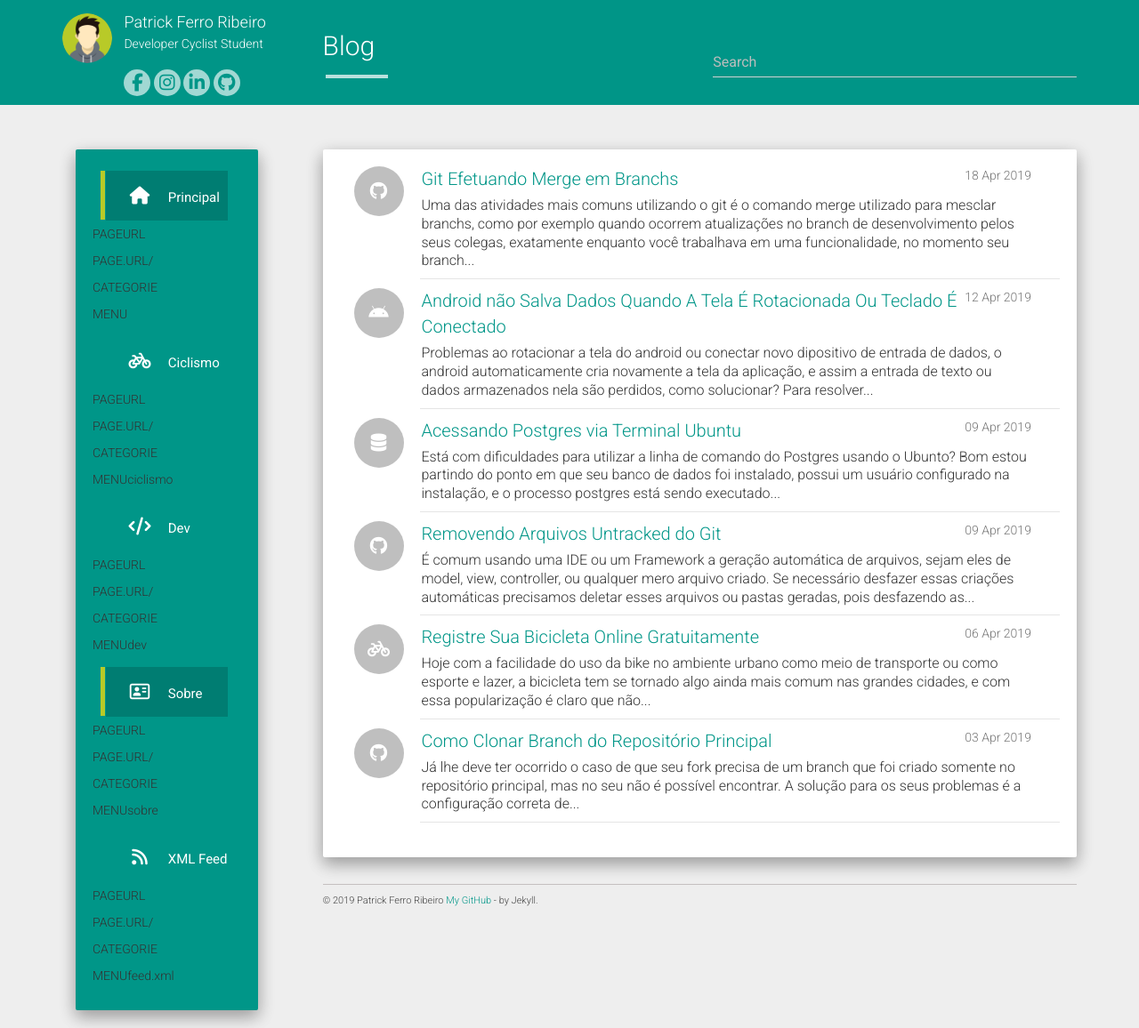
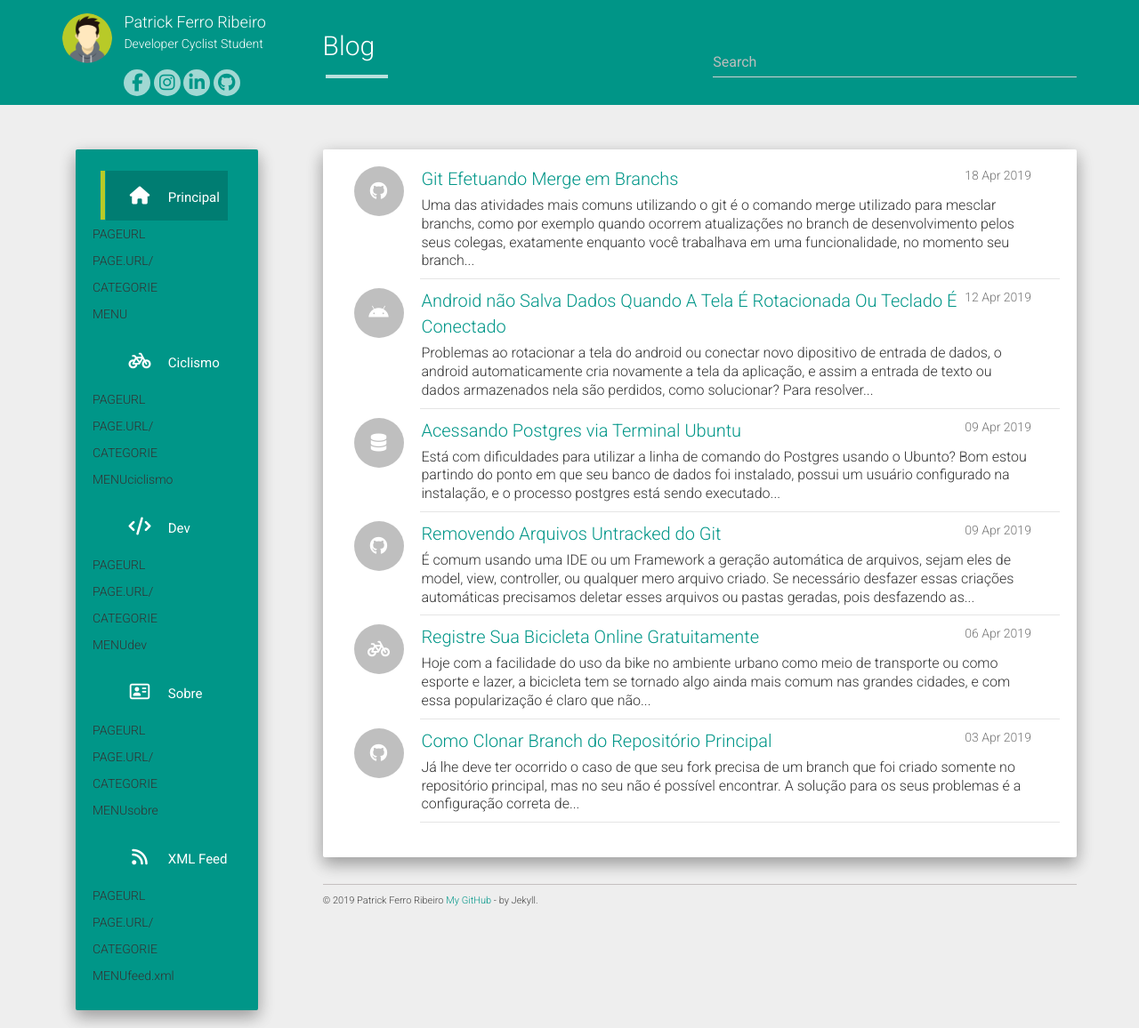
Before and after one commit to riberman/riberman.github.io, a Jekyll site: the page built from index.html, in a window 1280 px wide. Shown: the whole page at 89% size. Built offline with Jekyll 4.4.1, drawn with Linux system fonts in a browser that asks for light colours; nearby versions of some CDN libraries; the list of posts is cut into pages by our own code.

Commit message:
test categories navigation

```diff
--- a/_includes/navigation.html
+++ b/_includes/navigation.html
@@ -12,7 +12,7 @@
 	{% endif %}
 	{% assign target = i.target %}
     {% unless target %} {% assign target = '_self' %} {% endunless %}
-	{% if pageurl == menuurl or (menuurl == categorie && pageurl == '' && categorie == '') or (menuurl == 'sobre' && pageurl == 'about')%}
+	{% if pageurl == menuurl or menuurl == categorie and pageurl == '' %}
 		{% assign current = 'current-menu-item' %}
 	{% endif %}
 	<li class="col-lg-12 col-md-12 col-sm-4 col-xs-12 {{ current }} {{ pageurl }}"><a href="{{ linkurl }}" target="{{ target }}"><i class="{{ i.icon }}"></i> {{ i.text }}</a></li>
```
